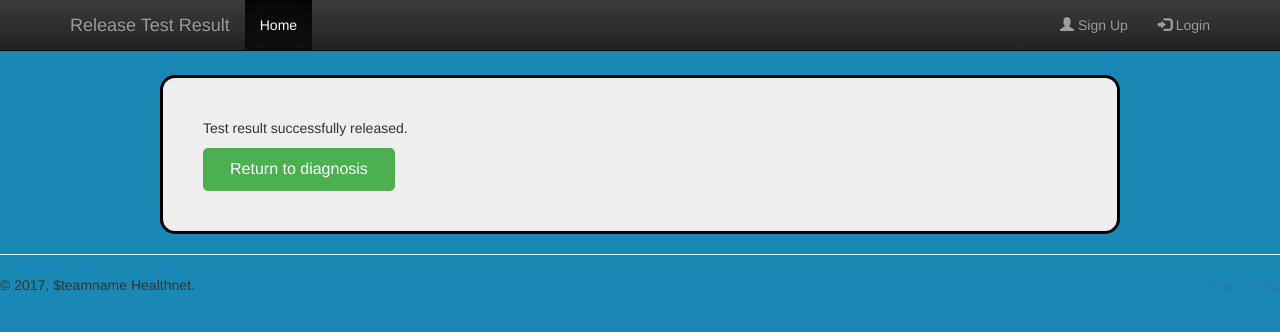
After one commit to maybe-raven/HNet, a Django app: template medical/templates/medical/test/release_done.html in a window 1280 px wide. The commit adds this page. Shown: the top 332 px of the page. Run offline with Django 3.2, Linux system fonts and the light colour scheme; the template is opened without the code that fills it, so the values that code supplies are empty; parts of the project's set-up code (start-up, migrations or seed data) failed here and were passed over; some libraries are stand-ins or nearby versions.

Commit message:
Implement release test results.

```diff
--- a/account/management/commands/setupgroups.py
+++ b/account/management/commands/setupgroups.py
@@ -94,6 +94,8 @@ class Command(BaseCommand):
                                                           content_type=drug_content_type)
             add_treatment_session = Permission.objects.get(codename='add_treatmentsession',
                                                            content_type=treatment_session_content_type)
+            release_test_results_permission = Permission.objects.get(codename='release_test_result',
+                                                                     content_type=test_content_type)
         except (Permission.DoesNotExist, OperationalError):
             raise CommandError('Operation cannot be completed. Did you forget to do database migration?')
 
@@ -126,7 +128,7 @@ class Command(BaseCommand):
                                     upload_test_results_permission, discharge_patient_permission,
                                     view_diagnosis_permission, view_treatment_session_permission,
                                     view_patients_permission, view_prescription_permission,
-                                    add_treatment_session]
+                                    add_treatment_session, release_test_results_permission]
 
         doctor_group.save()
 
--- a/medical/models.py
+++ b/medical/models.py
@@ -74,7 +74,8 @@ class Test(models.Model):
     class Meta:
         permissions = (
             ('request_test', 'Can request tests'),
-            ('upload_test_results', 'Can upload test results')
+            ('upload_test_results', 'Can upload test results'),
+            ('release_test_results', 'Can release test results'),
         )
 
 
--- a/medical/templates/medical/diagnosis/update.html
+++ b/medical/templates/medical/diagnosis/update.html
@@ -50,8 +50,8 @@
                             <td><a href="{% url 'medical:upload_test_result' test.id %}">{{ test }}</a></td>
                             <td>{{ test.status }}</td>
                             <td>
-                                {% if test.uploaded %}
-                                    <a href="#" class="btn btn-success btn-xs">Publish</a>
+                                {% if test.uploaded and not test.released %}
+                                    <a href="{% url 'medical:release_test_result' test.id %}" class="btn btn-success btn-xs">Publish</a>
                                 {% else %}
                                     <a href="#" class="btn btn-success btn-xs disabled" disabled>Publish</a>
                                 {% endif %}
--- /dev/null
+++ b/medical/templates/medical/test/release_done.html
@@ -0,0 +1,13 @@
+{% extends 'index/base.html' %}
+{% block title %}Release Test Result{% endblock %}
+{% block header %}Release Test Result{% endblock %}
+{% block content %}
+
+    <div class="maincontent">
+        <div class="whitebox">
+            <p>Test result successfully released.</p>
+            <a href="{% url 'medical:update_diagnosis' diagnosis_id %}" class="button">Return to diagnosis</a>
+        </div>
+    </div>
+
+{% endblock %}
--- a/medical/urls.py
+++ b/medical/urls.py
@@ -13,4 +13,5 @@ urlpatterns = [
     url(r'^prescriptions/(?P<patient_id>[0-9]+)/$', views.view_prescriptions, name='view_prescriptions'),
     url(r'^test/request/(?P<diagnosis_id>[0-9]+)/$', views.request_test, name='request_test'),
     url(r'^test/upload/(?P<test_id>[0-9]+)/$', views.upload_test_result, name='upload_test_result'),
+    url(r'^test/release/(?P<test_id>[0-9]+)/$', views.release_test_result, name='release_test_result'),
 ]
```
Also changed, not shown: medical/templates/medical/test/release.html (added, +37 -0 lines), medical/templates/medical/test/upload.html (+7 -1 lines), medical/templates/medical/test/uploaded.html (+10 -3 lines), medical/views.py (+14 -1 lines).
